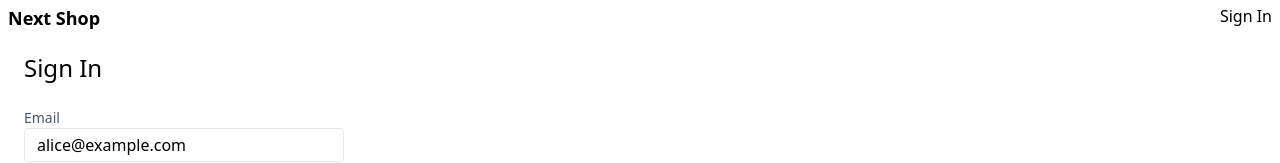
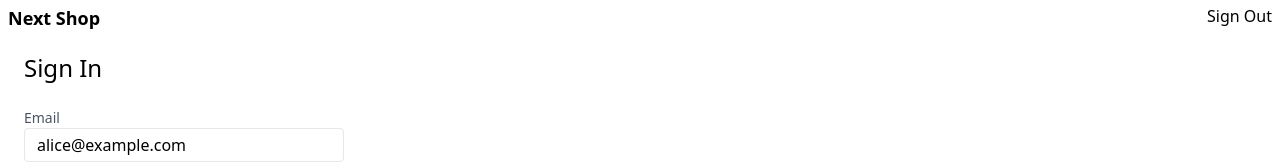
Before and after one commit to tamy-vivas/next-tutorial, a Next.js app in the folder next-shop/: page /sign-in in a window 1280 px wide. Shown: the top 163 px of the page. Built offline with nearby package versions, Linux system fonts and the light colour scheme; no server answers.

Commit message:
feat: Signing out

```diff
--- a/next-shop/src/components/NavBar.tsx
+++ b/next-shop/src/components/NavBar.tsx
@@ -1,10 +1,9 @@
 import Link from 'next/link'
-import { useState, useEffect } from 'react';
+import { useState, useEffect, FormEventHandler } from 'react';
 import { fetchJson } from '../lib/api';
 
-const NavBar = () => {
-
-    const [user, setUser] = useState();
+const NavBar: React.FC = () => {
+    const [user, setUser] = useState({ id: undefined, name: undefined });
 
     useEffect(() => {
         (async () => {
@@ -14,11 +13,14 @@ const NavBar = () => {
             } catch (error) {
                 // not signed in
             }
+        })();
+    }, [])
 
-        })();
 
-    }, [])
-    console.log('[NavBar] user', user)
+    const handleSignOut = async () => {
+        await fetchJson('/api/logout');
+        setUser({ id: undefined, name: undefined });
+    };
 
     return (
         <nav className="px-2 py-1">
@@ -34,7 +36,11 @@ const NavBar = () => {
                     (
                         <>
                             <li>{user.name}</li>
-                            <li><button>Sign Out</button></li>
+                            <li>
+                                <button onClick={handleSignOut}>
+                                    Sign Out
+                                </button>
+                            </li>
                         </>
                     ) :
                     (
@@ -44,7 +50,6 @@ const NavBar = () => {
                             </Link>
                         </li>
                     )}
-
             </ul>
         </nav>
     )
--- /dev/null
+++ b/next-shop/src/pages/api/logout.ts
@@ -0,0 +1,17 @@
+import type { NextApiRequest, NextApiResponse } from "next";
+import cookie from "cookie";
+
+const handler = async (req: NextApiRequest, res: NextApiResponse<any>) => {
+  res
+    .status(200)
+    .setHeader(
+      "Set-Cookie",
+      cookie.serialize("jwt", "", {
+        path: "/api",
+        expires: new Date(0), //needs a previous date to expire the token
+      })
+    )
+    .json({});
+};
+
+export default handler;
```
